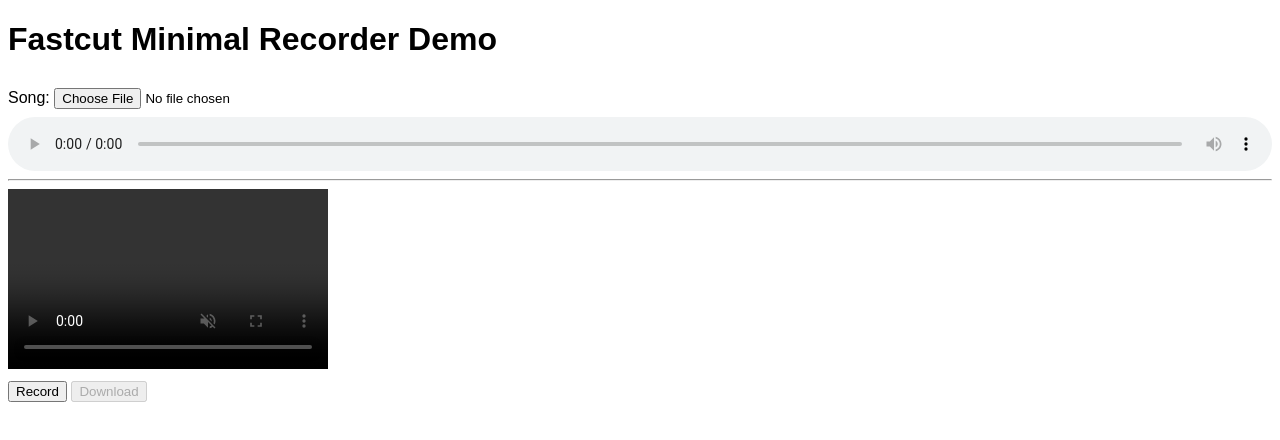
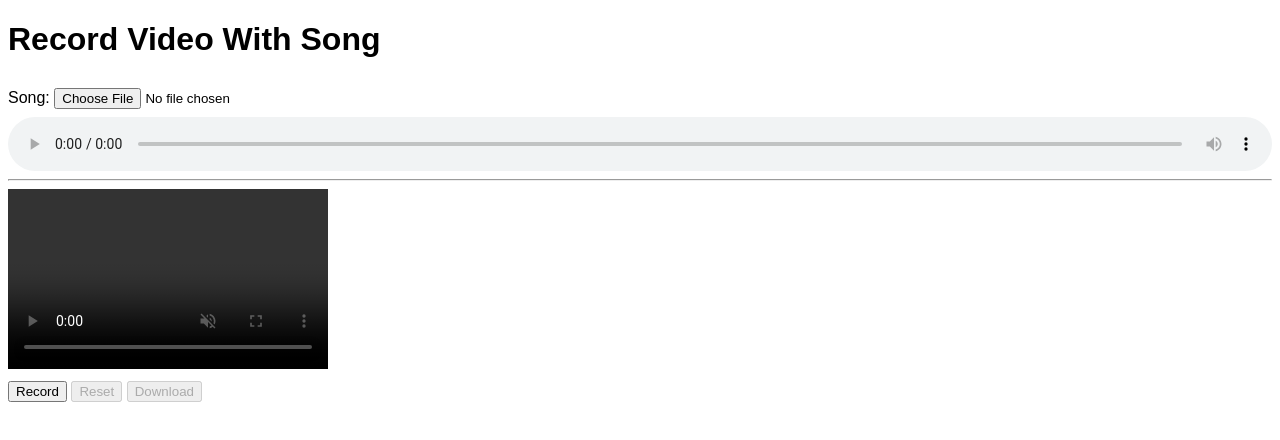
Before and after one commit to bernardogarciaofficial/fastcutvideoswitcher, a plain HTML site: page index.html in a window 1280 px wide. Drawn offline with Linux system fonts and the light colour scheme.

Commit message:
Update index.html

```diff
--- a/index.html
+++ b/index.html
@@ -1,8 +1,8 @@
 <!DOCTYPE html>
 <html lang="en">
 <head>
-  <meta charset="UTF-8">
-  <title>Fastcut Minimal Recorder Demo</title>
+  <meta charset="UTF-8" />
+  <title>Webcam + Song Recorder</title>
   <style>
     body { font-family: sans-serif; }
     #preview { width: 320px; height: 180px; background: #222; }
@@ -10,13 +10,14 @@
   </style>
 </head>
 <body>
-  <h1>Fastcut Minimal Recorder Demo</h1>
+  <h1>Record Video With Song</h1>
   <label>Song: <input type="file" id="songInput" accept="audio/*"></label>
   <audio id="audio" controls style="display:block;width:100%;"></audio>
   <hr>
   <video id="preview" controls playsinline muted></video>
   <div>
     <button id="recordBtn">Record</button>
+    <button id="resetBtn" disabled>Reset</button>
     <button id="downloadBtn" disabled>Download</button>
   </div>
   <span id="status"></span>
```
